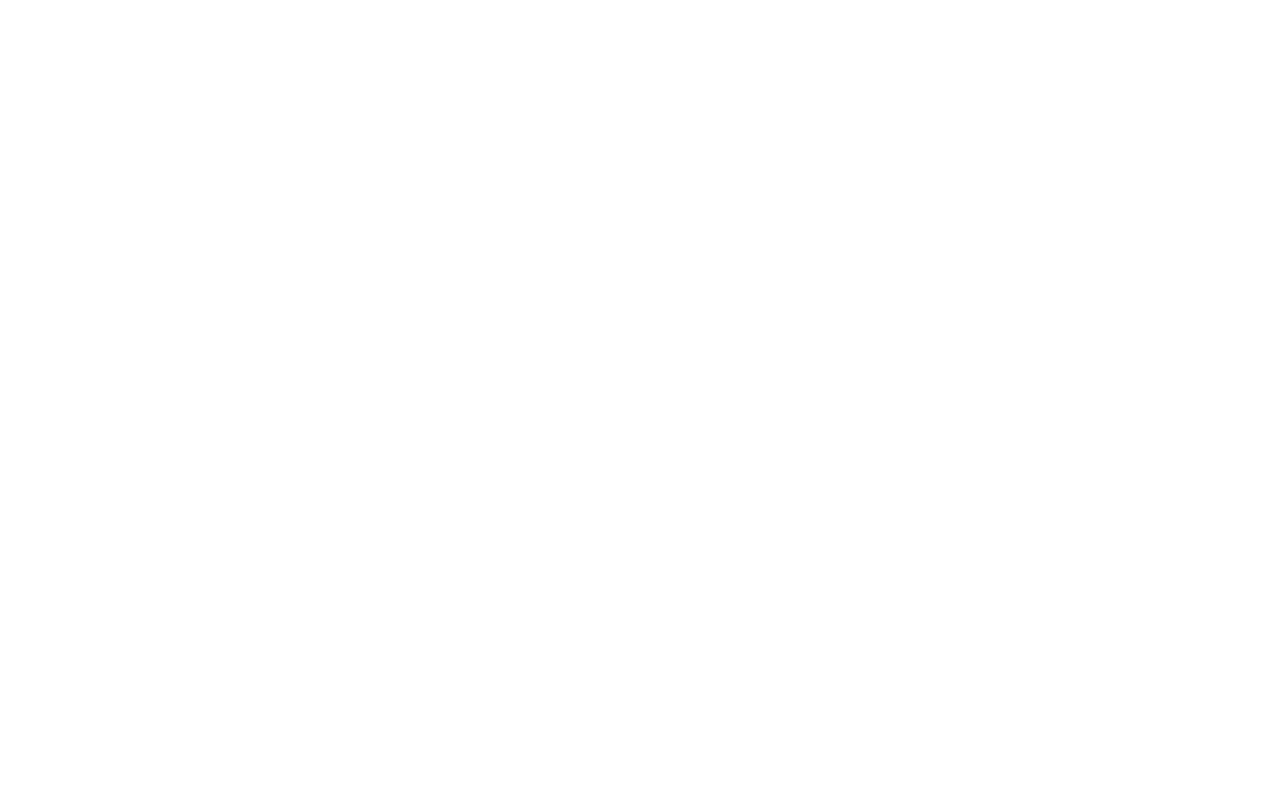
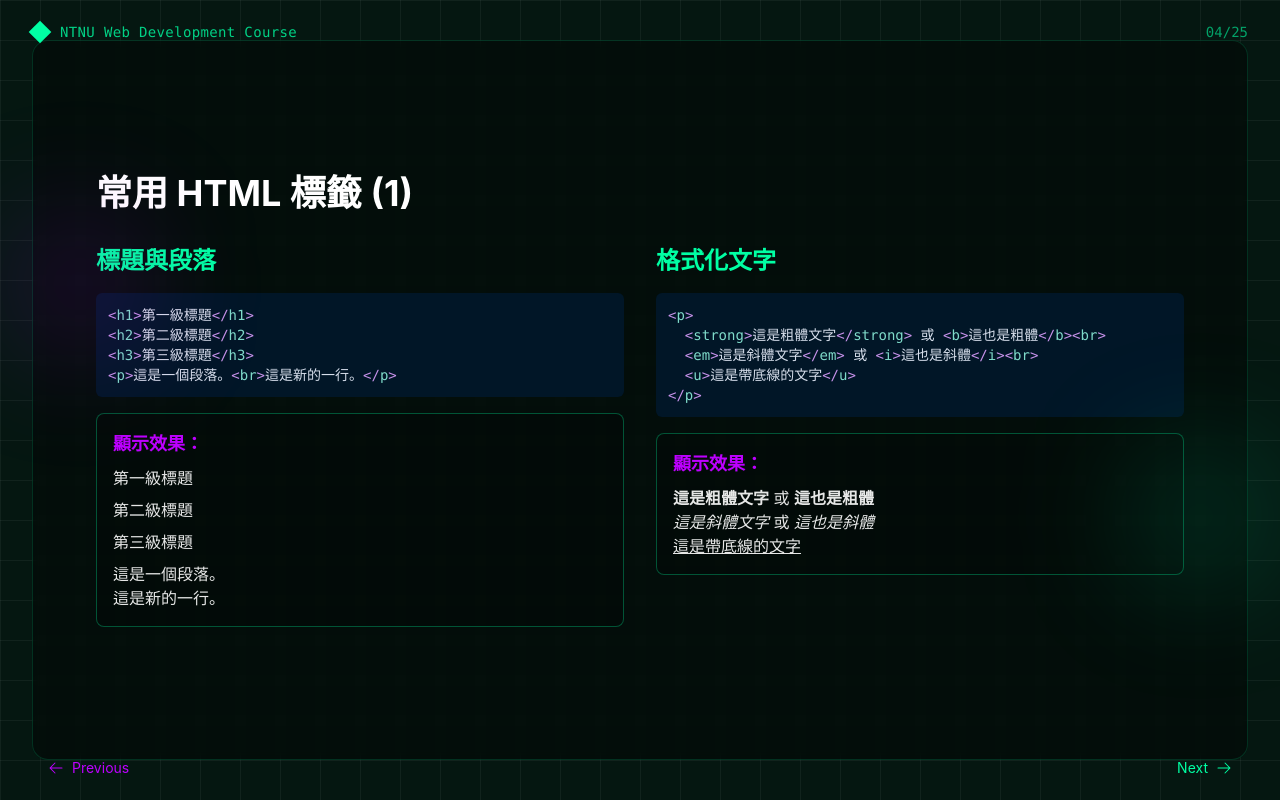
Before and after one commit to gogojimmy/ntnu, a React (Vite) app: page /lesson1/slide4 in a window 1280 px wide. Before the commit this address had no page. Built offline with nearby package versions, Linux system fonts and the light colour scheme.

Commit message:
Add Slide4 component for HTML tags lesson and update routing

```diff
--- a/src/App.tsx
+++ b/src/App.tsx
@@ -2,6 +2,7 @@
 import Slide1 from "./slides/lesson1/Slide1";
 import Slide2 from "./slides/lesson1/Slide2";
 import Slide3 from "./slides/lesson1/Slide3";
+import Slide4 from "./slides/lesson1/Slide4";
 import { motion } from "motion/react";
 
 const courses = [
@@ -150,6 +151,7 @@
 				<Route path="/lesson1/slide1" element={<Slide1 />} />
 				<Route path="/lesson1/slide2" element={<Slide2 />} />
 				<Route path="/lesson1/slide3" element={<Slide3 />} />
+				<Route path="/lesson1/slide4" element={<Slide4 />} />
 			</Routes>
 		</Router>
 	);
--- /dev/null
+++ b/src/slides/lesson1/Slide4.tsx
@@ -0,0 +1,141 @@
+import SlideLayout from "../../layouts/SlideLayout";
+import { motion } from "motion/react";
+import { Highlight, themes } from "prism-react-renderer";
+
+const CodeBlock = ({ code, language }: { code: string; language: string }) => (
+	<Highlight theme={themes.nightOwl} code={code.trim()} language={language}>
+		{({ style, tokens, getLineProps, getTokenProps }) => (
+			<pre
+				className="bg-black/30 p-3 rounded-md overflow-x-auto text-sm"
+				style={style}
+			>
+				{tokens.map((line, i) => (
+					<div key={i} {...getLineProps({ line })}>
+						{line.map((token, key) => (
+							<span key={key} {...getTokenProps({ token })} />
+						))}
+					</div>
+				))}
+			</pre>
+		)}
+	</Highlight>
+);
+
+export default function Slide4() {
+	const headingsAndParagraphsCode = `<h1>第一級標題</h1>
+<h2>第二級標題</h2>
+<h3>第三級標題</h3>
+<p>這是一個段落。<br>這是新的一行。</p>`;
+
+	const textFormattingCode = `<p>
+  <strong>這是粗體文字</strong> 或 <b>這也是粗體</b><br>
+  <em>這是斜體文字</em> 或 <i>這也是斜體</i><br>
+  <u>這是帶底線的文字</u>
+</p>`;
+
+	return (
+		<SlideLayout
+			prevSlide="/lesson1/slide3"
+			nextSlide="/lesson1/slide5"
+			currentSlide="04"
+			totalSlides="25"
+			courseName="NTNU Web Development Course"
+		>
+			<div className="relative h-full flex flex-col justify-center">
+				{/* Background Elements */}
+				<div className="absolute inset-0 rounded-2xl bg-black/40 backdrop-blur-sm border border-tech-grid-bright" />
+
+				{/* Content */}
+				<div className="relative px-16 py-8">
+					<div className="space-y-8">
+						{/* Title */}
+						<motion.div
+							initial={{ opacity: 0, y: 20 }}
+							animate={{ opacity: 1, y: 0 }}
+							transition={{ duration: 0.6 }}
+						>
+							<h1 className="text-4xl font-bold text-white mb-2">
+								常用 HTML 標籤 (1)
+							</h1>
+						</motion.div>
+
+						<div className="grid grid-cols-2 gap-8">
+							{/* Headings and Paragraphs Section */}
+							<motion.div
+								initial={{ opacity: 0, x: -20 }}
+								animate={{ opacity: 1, x: 0 }}
+								transition={{ duration: 0.6, delay: 0.2 }}
+								className="space-y-6"
+							>
+								<div>
+									<h2 className="text-2xl font-bold text-tech-highlight mb-4">
+										標題與段落
+									</h2>
+									<div className="space-y-4">
+										<CodeBlock
+											code={headingsAndParagraphsCode}
+											language="html"
+										/>
+										<div className="bg-black/20 p-4 rounded-lg border border-tech-grid-bright/30">
+											<h3 className="text-lg font-bold text-tech-purple mb-2">
+												顯示效果：
+											</h3>
+											<div
+												className="space-y-2 text-white/90"
+												dangerouslySetInnerHTML={{
+													__html: headingsAndParagraphsCode,
+												}}
+											/>
+										</div>
+									</div>
+								</div>
+							</motion.div>
+
+							{/* Text Formatting Section */}
+							<motion.div
+								initial={{ opacity: 0, x: 20 }}
+								animate={{ opacity: 1, x: 0 }}
+								transition={{ duration: 0.6, delay: 0.4 }}
+								className="space-y-6"
+							>
+								<div>
+									<h2 className="text-2xl font-bold text-tech-highlight mb-4">
+										格式化文字
+									</h2>
+									<div className="space-y-4">
+										<CodeBlock code={textFormattingCode} language="html" />
+										<div className="bg-black/20 p-4 rounded-lg border border-tech-grid-bright/30">
+											<h3 className="text-lg font-bold text-tech-purple mb-2">
+												顯示效果：
+											</h3>
+											<div
+												className="space-y-2 text-white/90"
+												dangerouslySetInnerHTML={{
+													__html: textFormattingCode,
+												}}
+											/>
+										</div>
+									</div>
+								</div>
+							</motion.div>
+						</div>
+					</div>
+				</div>
+
+				{/* Decorative Elements */}
+				<motion.div
+					className="absolute -left-4 top-1/4 w-32 h-32 bg-tech-purple/20 blur-[64px] rounded-full"
+					initial={{ opacity: 0, scale: 0.8 }}
+					animate={{ opacity: 1, scale: 1 }}
+					transition={{ duration: 1 }}
+				/>
+				<motion.div
+					className="absolute -right-4 bottom-1/4 w-32 h-32 bg-tech-highlight/20 blur-[64px] rounded-full"
+					initial={{ opacity: 0, scale: 0.8 }}
+					animate={{ opacity: 1, scale: 1 }}
+					transition={{ duration: 1, delay: 0.2 }}
+				/>
+			</div>
+		</SlideLayout>
+	);
+}
```
